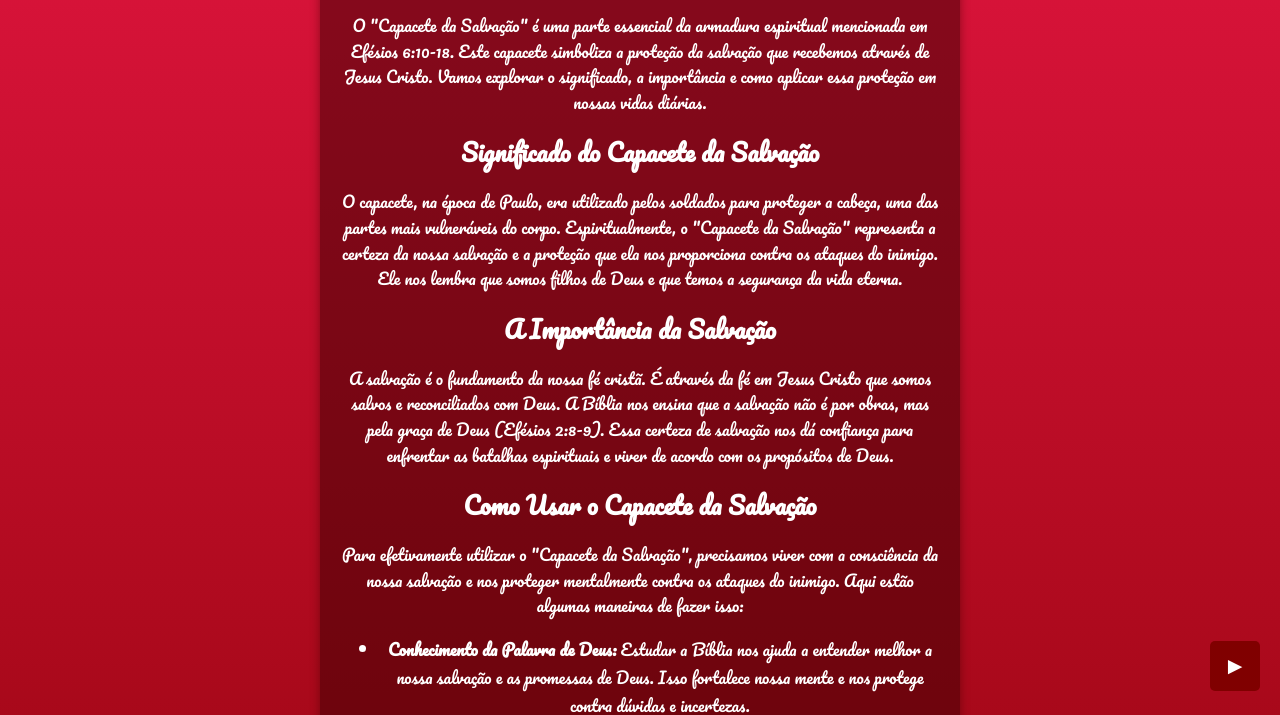
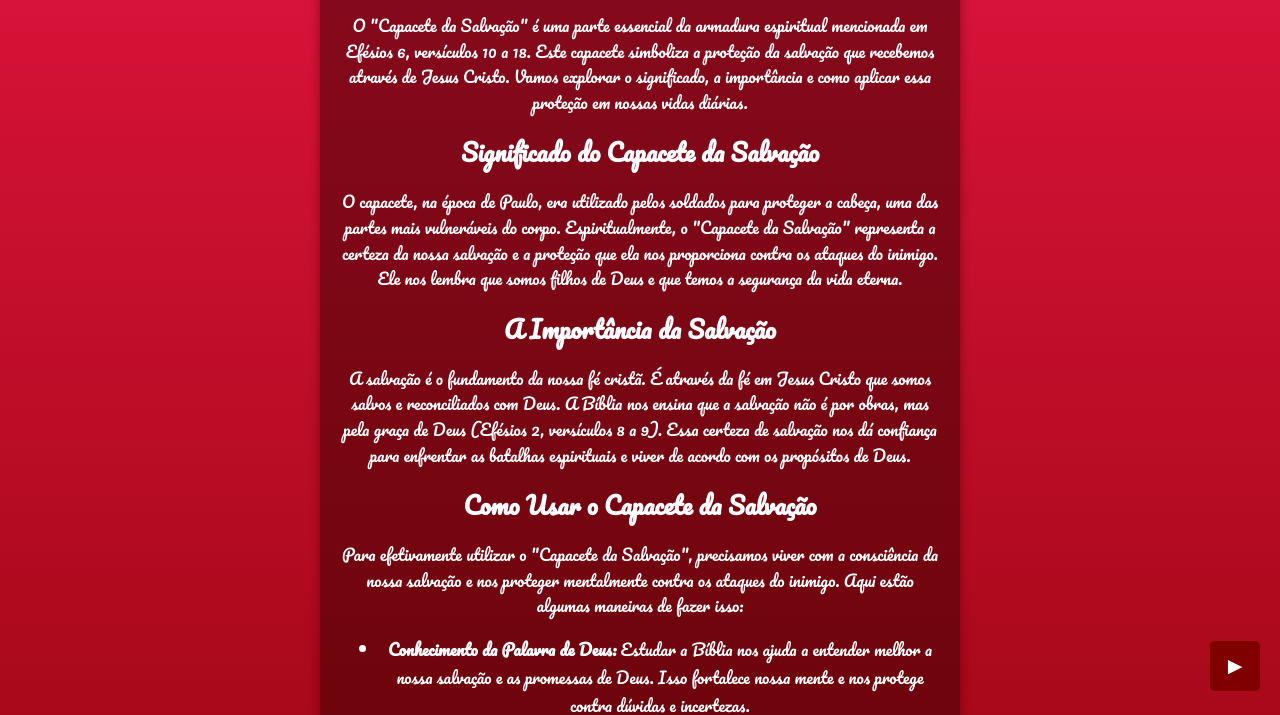
Before and after one commit to DVALENASCIMENTO/armaduraespiritual.project, a plain HTML site: page capacete.html in a window 1280 px wide. Shown: the part 89-804 px from the top of the page. Drawn offline with Linux system fonts and the light colour scheme.

Commit message:
Update capacete.html

```diff
--- a/capacete.html
+++ b/capacete.html
@@ -10,7 +10,7 @@
     <div class="container">
         <h1>Capacete da Salvação</h1>
         <p>
-            O "Capacete da Salvação" é uma parte essencial da armadura espiritual mencionada em Efésios 6:10-18. Este capacete simboliza a proteção da salvação que recebemos através de Jesus Cristo. Vamos explorar o significado, a importância e como aplicar essa proteção em nossas vidas diárias.
+            O "Capacete da Salvação" é uma parte essencial da armadura espiritual mencionada em Efésios 6, versículos 10 a 18. Este capacete simboliza a proteção da salvação que recebemos através de Jesus Cristo. Vamos explorar o significado, a importância e como aplicar essa proteção em nossas vidas diárias.
         </p>
 
         <h2>Significado do Capacete da Salvação</h2>
@@ -20,7 +20,7 @@
 
         <h2>A Importância da Salvação</h2>
         <p>
-            A salvação é o fundamento da nossa fé cristã. É através da fé em Jesus Cristo que somos salvos e reconciliados com Deus. A Bíblia nos ensina que a salvação não é por obras, mas pela graça de Deus (Efésios 2:8-9). Essa certeza de salvação nos dá confiança para enfrentar as batalhas espirituais e viver de acordo com os propósitos de Deus.
+            A salvação é o fundamento da nossa fé cristã. É através da fé em Jesus Cristo que somos salvos e reconciliados com Deus. A Bíblia nos ensina que a salvação não é por obras, mas pela graça de Deus (Efésios 2, versículos 8 a 9). Essa certeza de salvação nos dá confiança para enfrentar as batalhas espirituais e viver de acordo com os propósitos de Deus.
         </p>
 
         <h2>Como Usar o Capacete da Salvação</h2>
```
